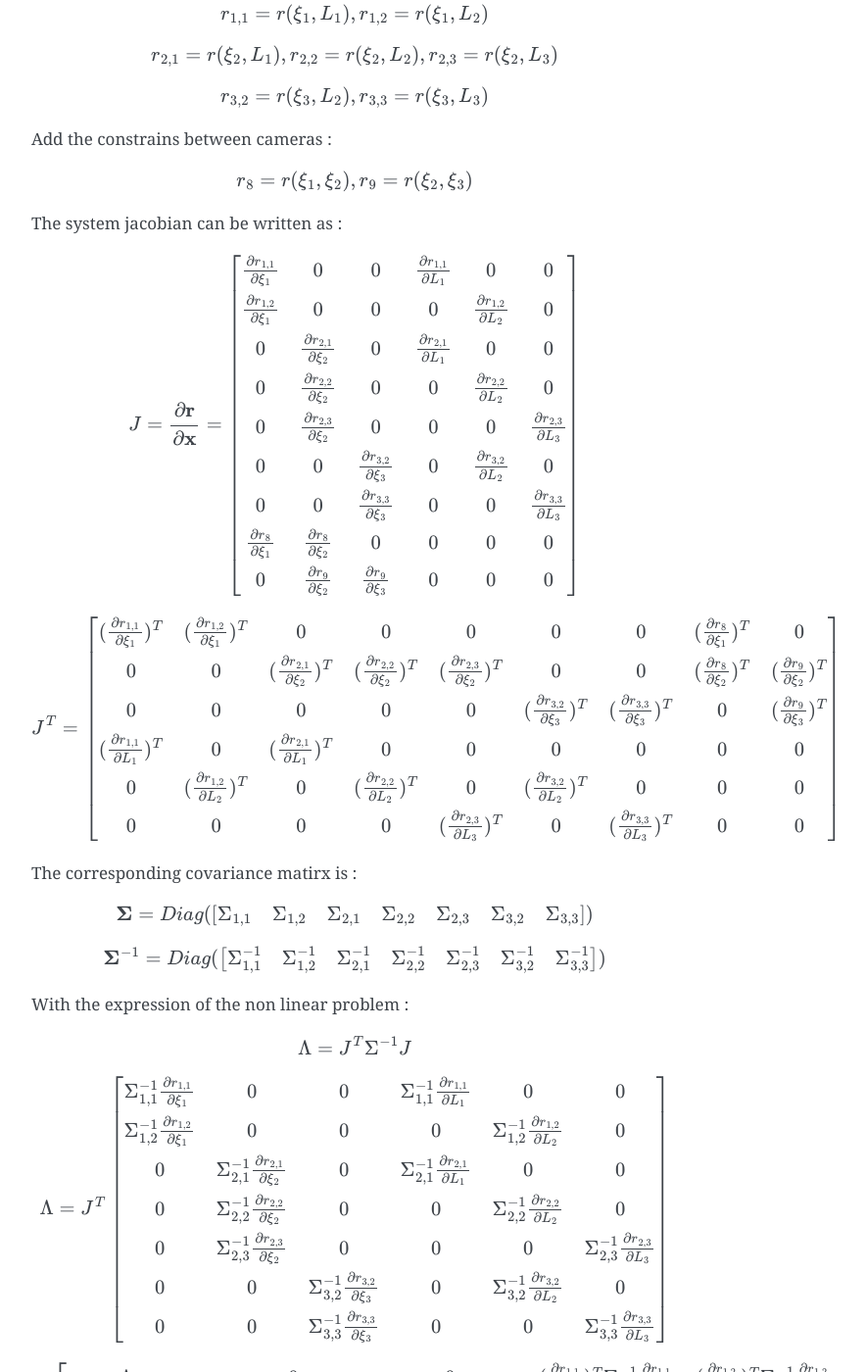
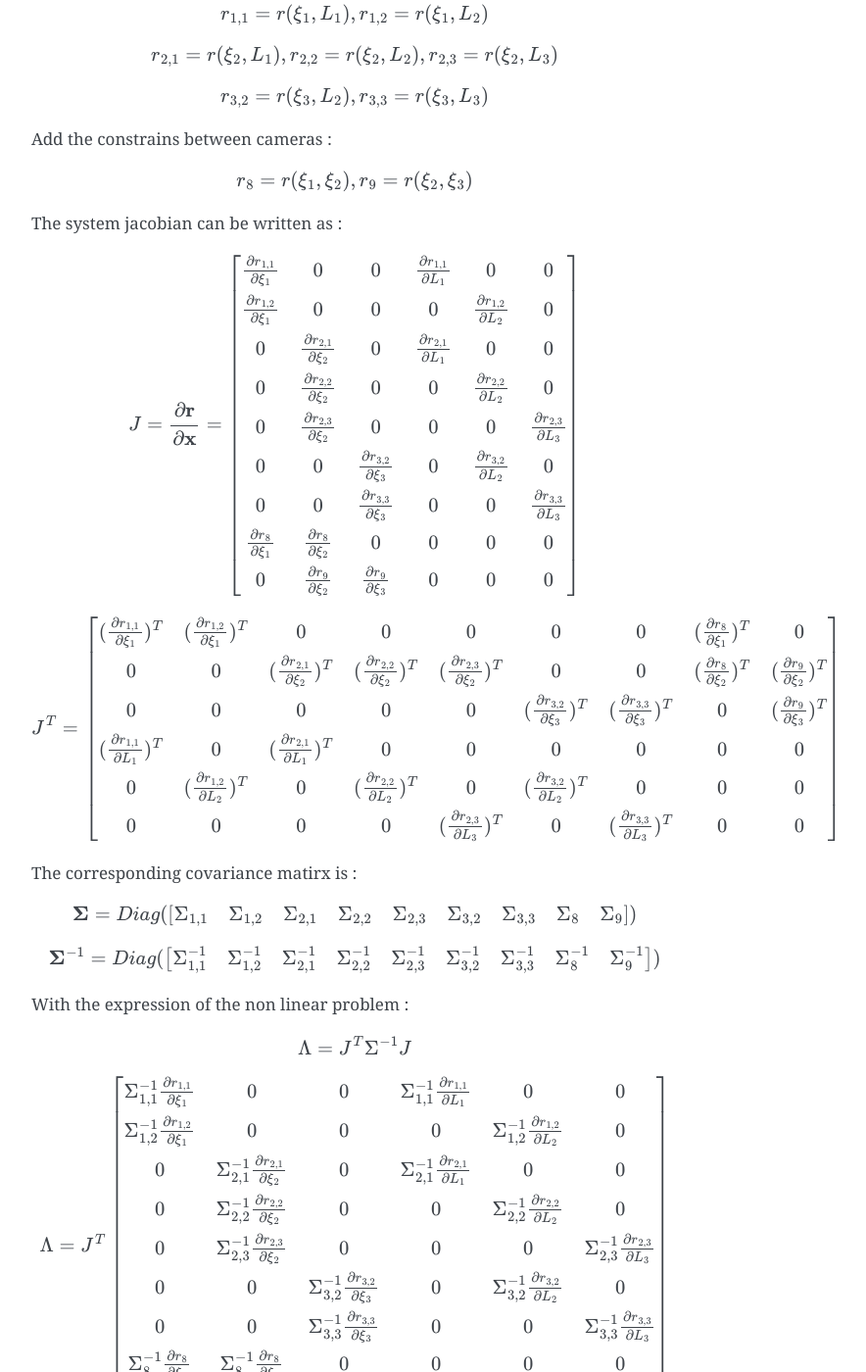
Before and after one commit to gggliuye/VIO, a Sphinx documentation site: the page built from docs/deepblue/VIO.rst, in a window 1280 px wide and 1400 px high, scrolled down 623 px. Shown: the whole window at 98% size, without its empty margins (388-1272 px from the left). Built offline with Sphinx 7.4.7, drawn with Linux system fonts in a browser that asks for light colours; some of the changed text lies outside the part shown.

Commit message:
Update VIO.rst

```diff
--- a/docs/deepblue/VIO.rst
+++ b/docs/deepblue/VIO.rst
@@ -46,7 +46,7 @@ The system jacobian can be written as :
     0 & 0 & \frac{\partial r_{3,2}}{\partial \xi_{3}} & 0 & \frac{\partial r_{3,2}}{\partial L_{2}} & 0 \\
     0 & 0 & \frac{\partial r_{3,3}}{\partial \xi_{3}} & 0 & 0 & \frac{\partial r_{3,3}}{\partial L_{3}} \\
     \frac{\partial r_{8}}{\partial \xi_{1}} & \frac{\partial r_{8}}{\partial \xi_{2}} & 0 & 0 & 0 & 0   \\
-    0 & \frac{\partial r_{9}}{\partial \xi_{2}} & \frac{\partial r_{9}}{\partial \xi_{3}} & 0 & 0 & 0   \\
+    0 & \frac{\partial r_{9}}{\partial \xi_{2}} & \frac{\partial r_{9}}{\partial \xi_{3}} & 0 & 0 & 0
     \end{bmatrix}
 
 .. math::
@@ -64,12 +64,12 @@ The corresponding covariance matirx is :
 
 .. math::
     \mathbf{\Sigma} = Diag(
-    \begin{bmatrix} \Sigma_{1,1} & \Sigma_{1,2} & \Sigma_{2,1} & \Sigma_{2,2} & \Sigma_{2,3} & \Sigma_{3,2} & \Sigma_{3,3}        \end{bmatrix}
+    \begin{bmatrix} \Sigma_{1,1} & \Sigma_{1,2} & \Sigma_{2,1} & \Sigma_{2,2} & \Sigma_{2,3} & \Sigma_{3,2} & \Sigma_{3,3} & \Sigma_{8} & \Sigma_{9} \end{bmatrix}
     )
 
 .. math::
     \mathbf{\Sigma}^{-1} = Diag(
-    \begin{bmatrix} \Sigma_{1,1}^{-1} & \Sigma_{1,2}^{-1} & \Sigma_{2,1}^{-1} & \Sigma_{2,2}^{-1} & \Sigma_{2,3}^{-1} & \Sigma_{3,2}^{-1} & \Sigma_{3,3}^{-1}        \end{bmatrix}
+    \begin{bmatrix} \Sigma_{1,1}^{-1} & \Sigma_{1,2}^{-1} & \Sigma_{2,1}^{-1} & \Sigma_{2,2}^{-1} & \Sigma_{2,3}^{-1} & \Sigma_{3,2}^{-1} & \Sigma_{3,3}^{-1} & \Sigma_{8}^{-1} & \Sigma_{9}^{-1} \end{bmatrix}
     )
 
 With the expression of the non linear problem :
@@ -86,7 +86,9 @@ With the expression of the non linear problem :
     0 & \Sigma_{2,2}^{-1}\frac{\partial r_{2,2}}{\partial \xi_{2}} & 0 & 0 & \Sigma_{2,2}^{-1}\frac{\partial r_{2,2}}{\partial L_{2}} & 0 \\
     0 & \Sigma_{2,3}^{-1}\frac{\partial r_{2,3}}{\partial \xi_{2}} & 0 & 0 & 0 & \Sigma_{2,3}^{-1}\frac{\partial r_{2,3}}{\partial L_{3}} \\
     0 & 0 & \Sigma_{3,2}^{-1}\frac{\partial r_{3,2}}{\partial \xi_{3}} & 0 & \Sigma_{3,2}^{-1}\frac{\partial r_{3,2}}{\partial L_{2}} & 0 \\
-    0 & 0 & \Sigma_{3,3}^{-1}\frac{\partial r_{3,3}}{\partial \xi_{3}} & 0 & 0 & \Sigma_{3,3}^{-1}\frac{\partial r_{3,3}}{\partial L_{3}}
+    0 & 0 & \Sigma_{3,3}^{-1}\frac{\partial r_{3,3}}{\partial \xi_{3}} & 0 & 0 & \Sigma_{3,3}^{-1}\frac{\partial r_{3,3}}{\partial L_{3}} \\
+    \Sigma_{8}^{-1}\frac{\partial r_{8}}{\partial \xi_{1}} & \Sigma_{8}^{-1}\frac{\partial r_{8}}{\partial \xi_{2}} & 0 & 0 & 0 & 0   \\
+    0 & \Sigma_{9}^{-1}\frac{\partial r_{9}}{\partial \xi_{2}} & \Sigma_{9}^{-1}\frac{\partial r_{9}}{\partial \xi_{3}} & 0 & 0 & 0   \\
     \end{bmatrix}
 
 .. math::
```
